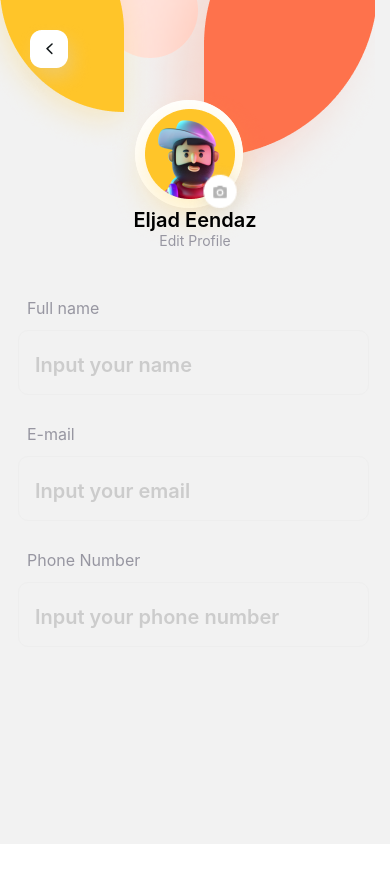
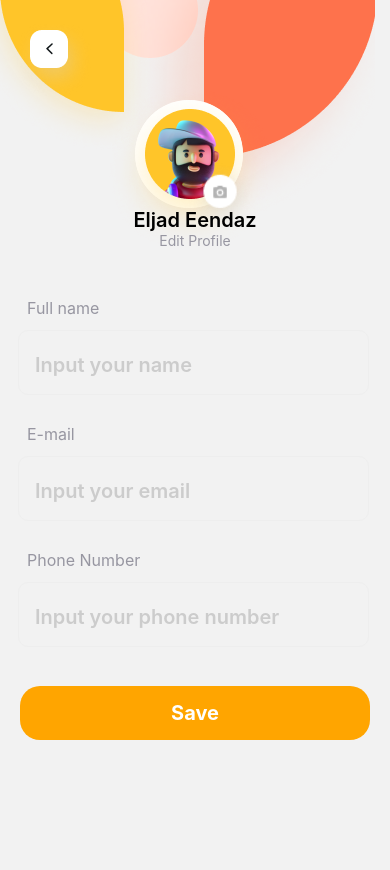
Before and after one commit to DucDuy2104/FoodHub, a React Native app: screen /Profiles in a window 390 px wide. Before the commit the page ends 844 px from the top, so only its background shows below. Built offline with nearby package versions, Linux system fonts and the light colour scheme.

Commit message:
update profile nè má :)

```diff
--- a/src/screens/Login/LoginScreen.js
+++ b/src/screens/Login/LoginScreen.js
@@ -15,7 +15,7 @@ const LoginScreen = (props) => {
     const { navigation } = props;
 
     const DangNhap = () => {
-        fetch("http://192.168.45.243:3000/api/users").then(response => {
+        fetch("http://192.168.1.68:3000/api/users").then(response => {
             if (!response.ok) {
                 throw new Error("Network response was not ok");
             }
--- a/src/screens/Page/HomeScreens.js
+++ b/src/screens/Page/HomeScreens.js
@@ -5,14 +5,14 @@ import ItemHome1 from '../../components/ItemHome1'
 import ItemHome2 from '../../components/ItemHome2'
 import AxiosInstance from '../../helper/AxiosInstance'
 
-const HomeScreens = ({navigation}) => {
+const HomeScreens = ({ navigation }) => {
     const [listsp, setListSp] = useState();
 
     const getAllProducts = async () => {
         try {
             console.log('on get Pro')
             const response = await AxiosInstance().get('/api/products');
-            if(response) {
+            if (response) {
                 console.log('response', response);
                 setListSp(response)
             } else {
@@ -23,7 +23,7 @@ const HomeScreens = ({navigation}) => {
         }
     }
 
-    useEffect(()=> {
+    useEffect(() => {
         getAllProducts()
     }, [])
 
@@ -33,7 +33,7 @@ const HomeScreens = ({navigation}) => {
         })
     }
 
-    return listsp? (
+    return listsp ? (
         <View style={styles.container}>
             <View style={[styles.view1, styles.row]}>
                 <Pressable onPress={() => openDrawer()}>
@@ -43,7 +43,9 @@ const HomeScreens = ({navigation}) => {
                     <HomeDropDown />
                     <Text style={styles.text1}>4102 Pretty View Lane</Text>
                 </View>
-                <Image style={styles.img2} source={require('../../assets/img/home/avatarr.png')} />
+                <Pressable onPress={() => navigation.navigate("Profiles")}>
+                    <Image style={styles.img2} source={require('../../assets/img/home/avatarr.png')} />
+                </Pressable>
             </View>
 
             <ScrollView>
@@ -115,7 +117,7 @@ const HomeScreens = ({navigation}) => {
                 <Text style={[styles.text5, styles.text7]}>Popular Items</Text>
                 <FlatList horizontal={true}
                     data={listsp}
-                    renderItem={({ item }) => <ItemHome2 onItemLick={()=>onItemLick(item)} item={item} />}
+                    renderItem={({ item }) => <ItemHome2 onItemLick={() => onItemLick(item)} item={item} />}
                     keyExtractor={(item) => item.id}
                     style={[styles.flat2]} />
             </ScrollView>
--- a/src/screens/Page/Profiles.js
+++ b/src/screens/Page/Profiles.js
@@ -1,20 +1,55 @@
-import { Image, ImageBackground, StyleSheet, Text, TextInput, View } from 'react-native'
-import React, { useState } from 'react'
-import signStyles from '../../styles/SignStyles'
-import colors from '../../components/Colors'
+import { Alert, Image, ImageBackground, Pressable, StyleSheet, Text, TextInput, View } from 'react-native'
+import React, { useContext, useState } from 'react'
+import { AppContext } from '../../global/AppContext';
 
-const Profiles = () => {
+const Profiles = (props) => {
+  const { navigation } = props;
+  const { curUser, setCurUser } = useContext(AppContext);
+
+  const Mail = curUser.email;
 
   const [nameFocus, setnameFocus] = useState(false);
   const [emaitFocus, setEmailF] = useState(false)
   const [phoneFocus, setphoneFocus] = useState(false)
+  const [fullName, setFullName] = useState('');
+  const [email, setEmail] = useState('');
+  const [phoneNumber, setPhoneNumber] = useState('');
+
+  const handleUpdateProfile = () => {
+    const userData = {
+      currentEmail: Mail,
+      newEmail: email,
+      fullName: fullName,
+      phoneNumber: phoneNumber,
+    };
+
+    fetch(`http://192.168.1.68:3000/api/users/update`, {
+      method: 'PUT',
+      headers: {
+        'Content-Type': 'application/json',
+      },
+      body: JSON.stringify(userData),
+    })
+      .then(response => response.json())
+      .then(data => {
+        console.log(Mail);
+        console.log(data);
+        Alert.alert('Success', 'Update success');
+      })
+      .catch(error => {
+        console.error('Error updating:', error);
+        Alert.alert('Error', 'Failed to update');
+      });
+};
 
   return (
     <View>
       <ImageBackground source={require('../../assets/img/bgprofile.png')}
         style={styles.imgBG}>
-        <Image source={require('../../assets/img/grback.png')}
-          style={styles.img1} />
+        <Pressable onPress={() => navigation.goBack()}>
+          <Image source={require('../../assets/img/grback.png')}
+            style={styles.img1} />
+        </Pressable>
       </ImageBackground>
 
       <ImageBackground
@@ -36,6 +71,7 @@ const Profiles = () => {
           <TextInput
             onFocus={() => setnameFocus(true)}
             onBlur={() => setnameFocus(false)}
+            onChangeText={(text) => setFullName(text)}
             style={[styles.input1,
             { borderColor: nameFocus ? '#FE724C' : '#eee' }]}
             placeholderTextColor={'#ccc'} placeholder='Input your name'
@@ -45,6 +81,7 @@ const Profiles = () => {
           <TextInput placeholderTextColor={'#ccc'} placeholder='Input your email'
             onFocus={() => setEmailF(true)}
             onBlur={() => setEmailF(false)}
+            onChangeText={(text) => setEmail(text)}
             style={[styles.input1,
             { borderColor: emaitFocus ? '#FE724C' : '#eee' }]} />
 
@@ -52,9 +89,16 @@ const Profiles = () => {
           <TextInput placeholderTextColor={'#ccc'} placeholder='Input your phone number'
             onFocus={() => setphoneFocus(true)}
             onBlur={() => setphoneFocus(false)}
+            onChangeText={(text) => setPhoneNumber(text)}
             style={[styles.input1,
             { borderColor: phoneFocus ? '#FE724C' : '#eee' }]}
             keyboardType='number-pad' />
+
+          <Pressable onPress={() => handleUpdateProfile()}
+            style={{ backgroundColor: 'orange', paddingHorizontal: 100, paddingVertical: 15, marginTop: 10, marginHorizontal: 20, borderRadius: 20 }}>
+            <Text style={{ fontSize: 20, color: '#FFF', textAlign: 'center', fontWeight: 'bold' }}>Save</Text>
+          </Pressable>
+
         </View>
       </View>
     </View>
```
